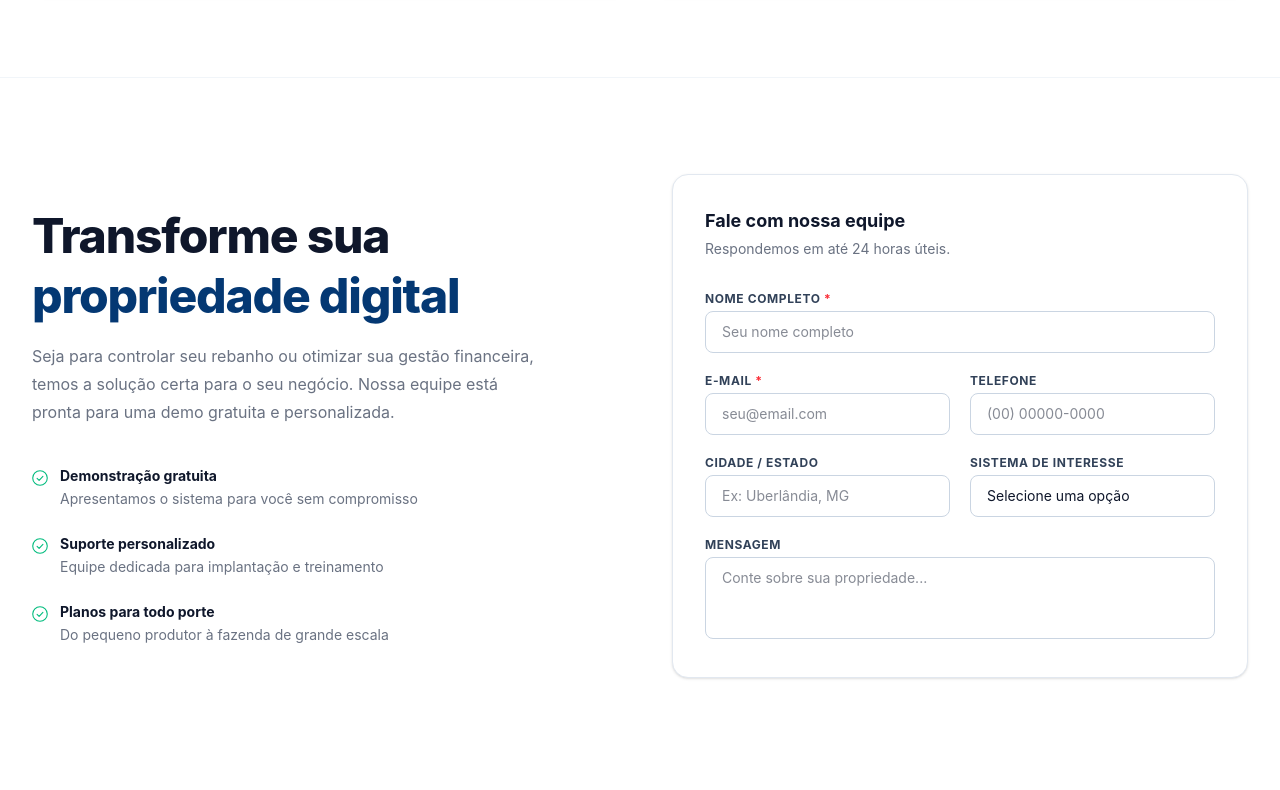
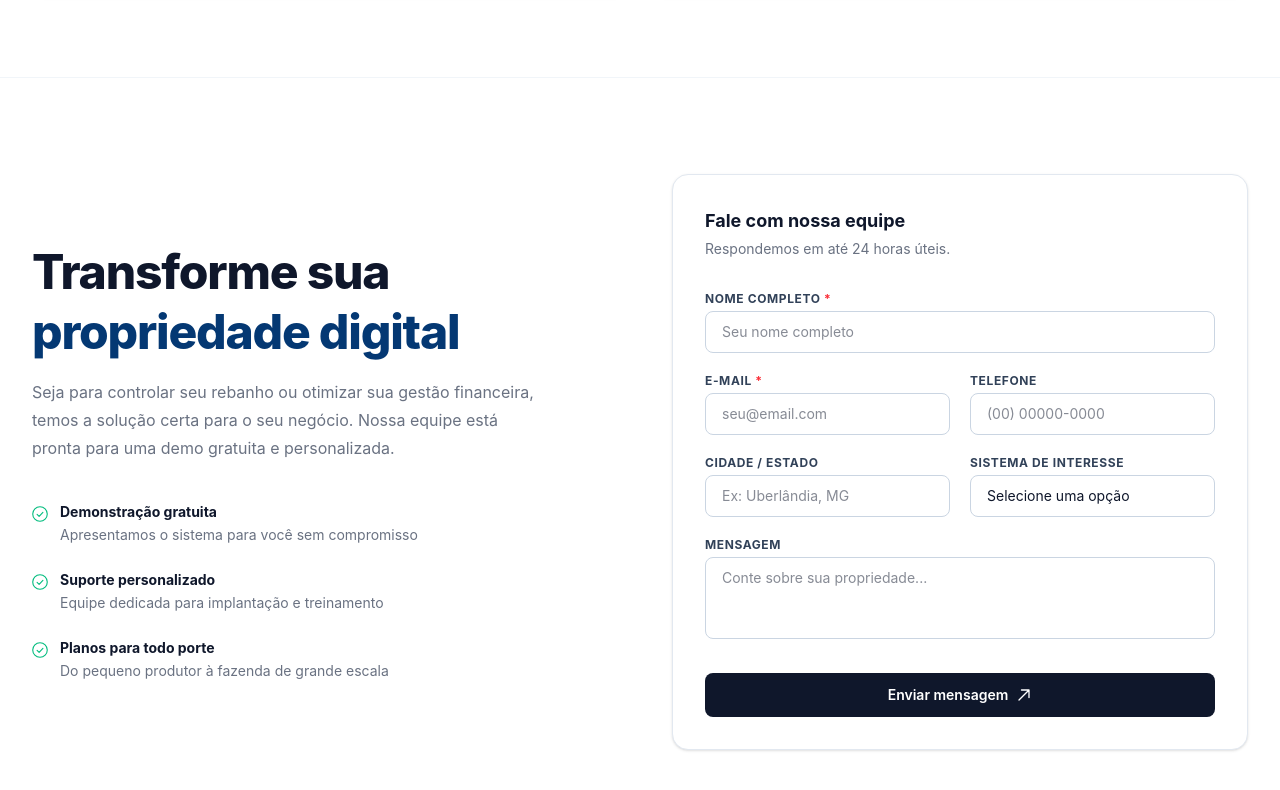
Before and after one commit to Leafth/leafth-leads, a website: page public/index.html in a window 1280 px wide. Shown: the part 1193-1983 px from the top of the page. Drawn offline with nearby package versions, Linux system fonts and the light colour scheme; files that its build step writes are made by us from their sources; a web font is replaced by a local one.

Commit message:
feat(contact): adiciona botao de submit ao formulario

```diff
--- a/public/index.html
+++ b/public/index.html
@@ -364,6 +364,11 @@
                 <label class="block text-xs font-bold uppercase tracking-wider text-slate-700">Mensagem</label>
                 <textarea id="mensagem" rows="3" class="mt-1 w-full resize-none rounded-lg border border-slate-300 px-4 py-2.5 text-sm text-slate-900 focus:border-primary focus:outline-none focus:ring-1 focus:ring-primary transition" placeholder="Conte sobre sua propriedade..."></textarea>
               </div>
+
+              <button type="submit" class="mt-2 md:col-span-2 flex w-full items-center justify-center gap-2 rounded-lg bg-slate-900 px-4 py-3 text-sm font-semibold text-white transition hover:bg-slate-800">
+                Enviar mensagem
+                <svg class="h-4 w-4" fill="none" viewBox="0 0 24 24" stroke-width="2" stroke="currentColor"><path stroke-linecap="round" stroke-linejoin="round" d="M4.5 19.5l15-15m0 0H8.25m11.25 0v11.25" /></svg>
+              </button>
             </form>
           </div>
         </div>
```
